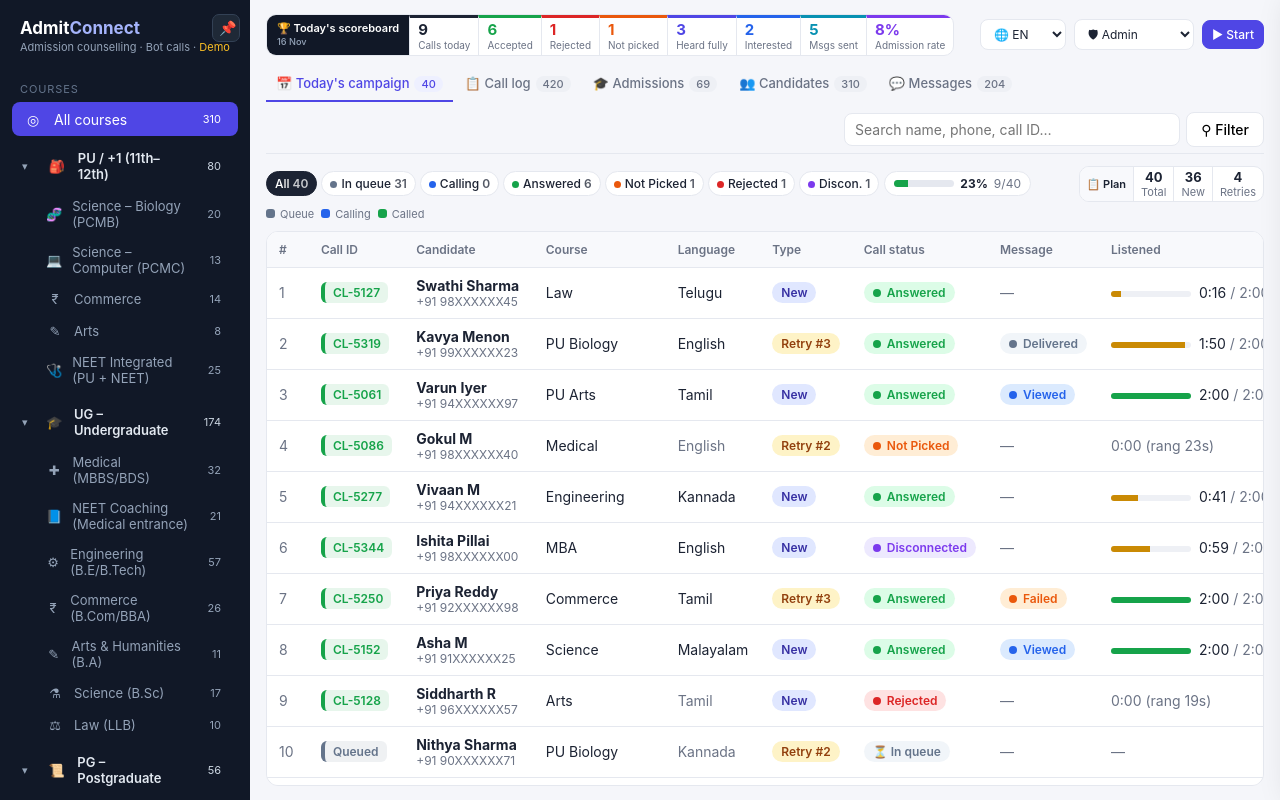
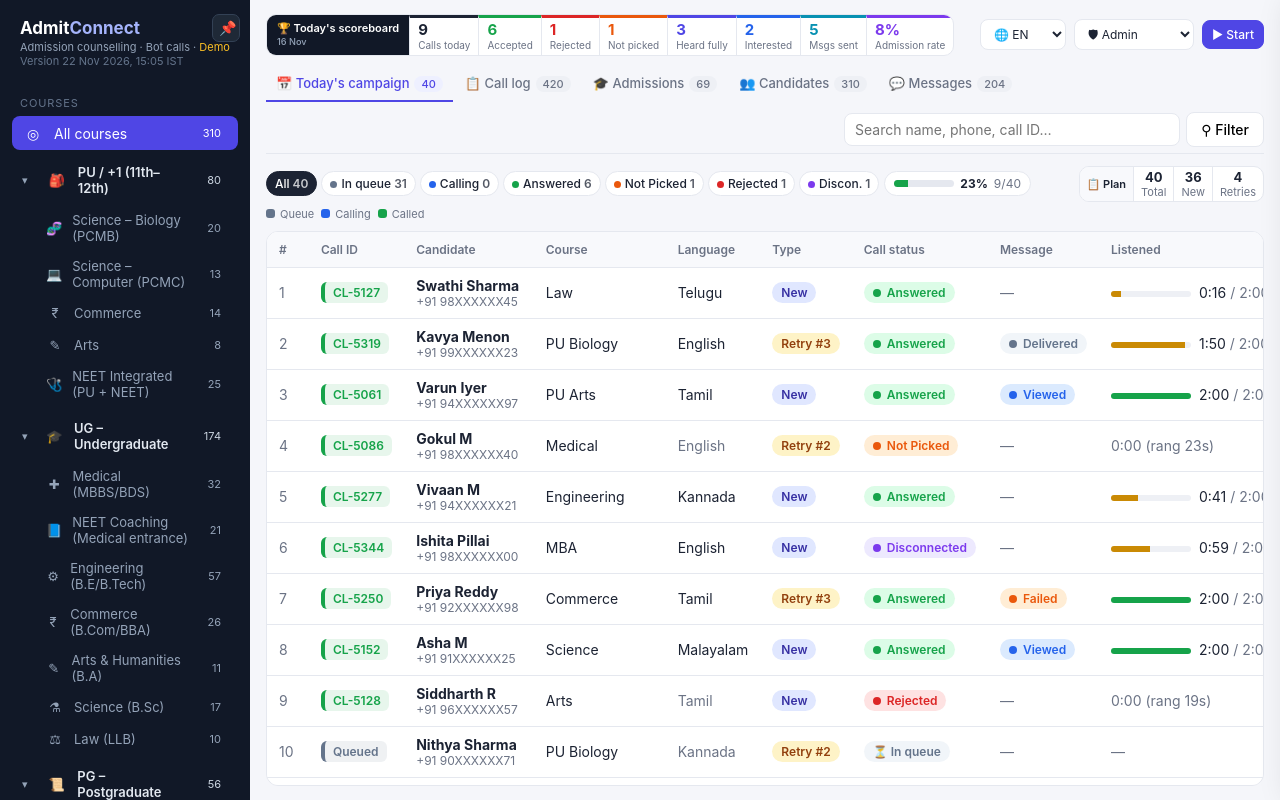
Before and after one commit to Karthikeyasm/admitconnect, a plain HTML site: page index.html in a window 1280 px wide. Drawn offline with Linux system fonts and the light colour scheme.

Commit message:
Add visible version stamp
Co-Authored-By: Claude Opus 5.5 <noreply@anthropic.com>
Claude-Session: https://claude.ai/code/session_01F4dMDDzK7jwNgCW2cP5okV

```diff
--- a/index.html
+++ b/index.html
@@ -2,6 +2,7 @@
 <html lang="en">
 <head>
 <meta charset="utf-8">
+<meta http-equiv="Cache-Control" content="no-cache">
 <meta name="viewport" content="width=device-width,initial-scale=1">
 <title>AdmitConnect – Counselling Call Tracker (Demo)</title>
 <script>/* Chart.js 4.4.1 (MIT) – inlined for offline use */
@@ -270,7 +271,7 @@ aside{position:sticky}
   <aside>
     <button class="pinbtn" id="pinBtn" onclick="togglePin()"></button>
     <div class="logo">Admit<span>Connect</span></div>
-    <div class="sub">Admission counselling · Bot calls · <span style="color:#fbbf24">Demo</span></div>
+    <div class="sub">Admission counselling · Bot calls · <span style="color:#fbbf24">Demo</span><br><span id="verStamp" style="color:#64748b">Version 22 Nov 2026, 15:05 IST</span></div>
     <div class="sec" id="secDom"></div>
     <div id="domains"></div>
     <div id="adminNav"></div>
```
